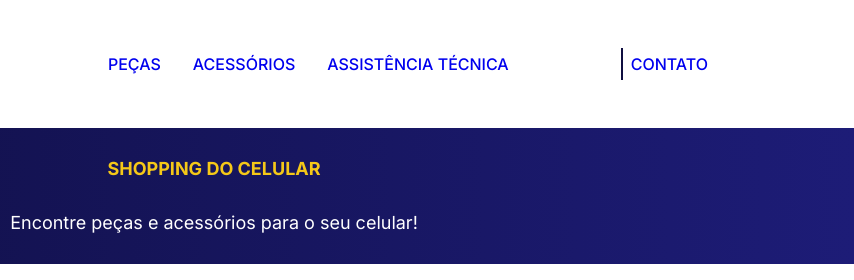
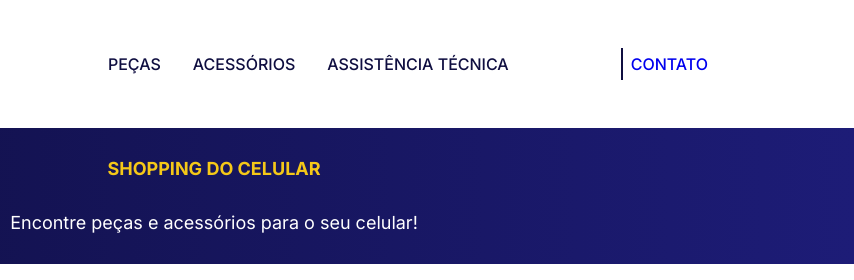
Before and after one commit to Masyas-19/Shopping-do-Celular, a plain HTML site: page index.html in a window 1280 px wide. Shown: the top 280 px of the page, 426-1280 px from the left. Drawn offline with Linux system fonts and the light colour scheme.

Commit message:
alterando a cor do menu do hearder no desktop

```diff
--- a/css/header.css
+++ b/css/header.css
@@ -125,6 +125,7 @@
         text-transform: uppercase;
         font-weight: 500;
         transition: .5s;
+        color: var(--azul-principal);
     }
 
     .opcoes__link:hover {
```
